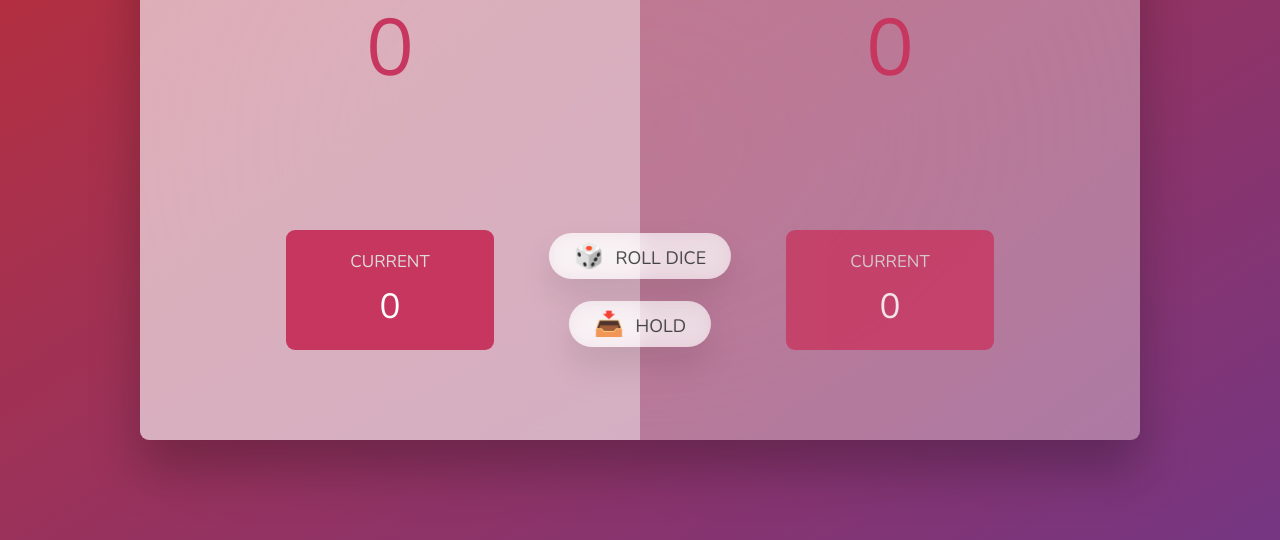
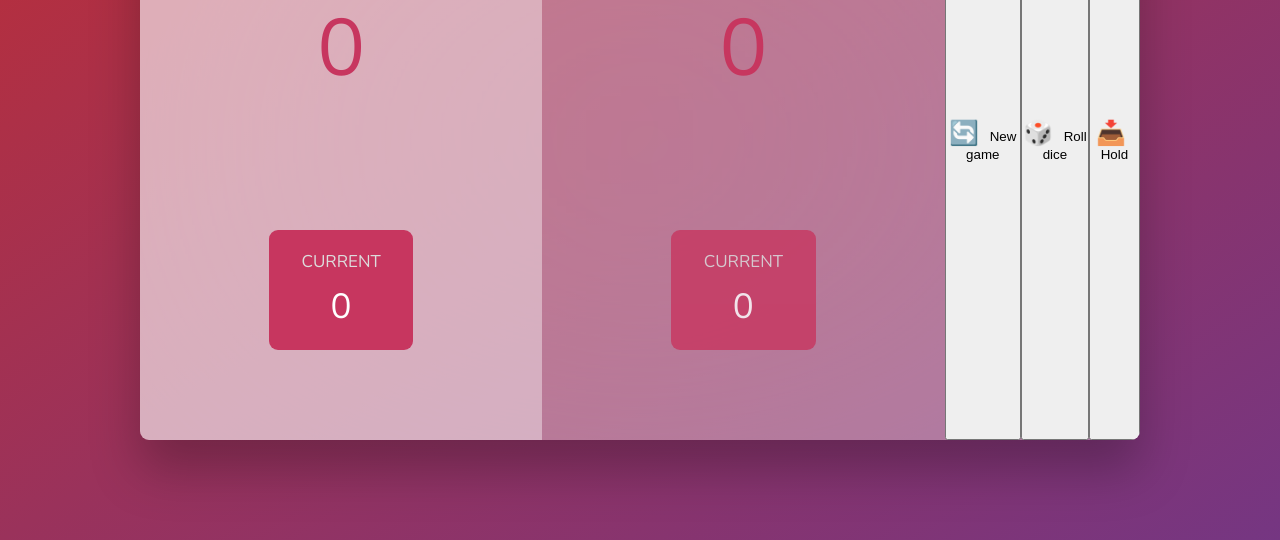
Before and after one commit to DevRelLewis/oinkgame, a plain HTML site: page index.html in a window 1280 px wide. Shown: the part 260-800 px from the top of the page. Drawn offline with nearby package versions, Linux system fonts and the light colour scheme.

Commit message:
new game name

```diff
--- a/index.html
+++ b/index.html
@@ -5,7 +5,7 @@
     <meta name="viewport" content="width=device-width, initial-scale=1.0" />
     <meta http-equiv="X-UA-Compatible" content="ie=edge" />
     <link rel="stylesheet" href="style.css" />
-    <title>Pig Game</title>
+    <title>Oink Oink Game</title>
   </head>
   <body>
     <main>
--- a/style.css
+++ b/style.css
@@ -100,28 +100,6 @@ main {
 }
 
 /* ABSOLUTE POSITIONED ELEMENTS */
-.btn {
-  position: absolute;
-  left: 50%;
-  transform: translateX(-50%);
-  color: #444;
-  background: none;
-  border: none;
-  font-family: inherit;
-  font-size: 1.8rem;
-  text-transform: uppercase;
-  cursor: pointer;
-  font-weight: 400;
-  transition: all 0.2s;
-
-  background-color: white;
-  background-color: rgba(255, 255, 255, 0.6);
-  backdrop-filter: blur(10px);
-
-  padding: 0.7rem 2.5rem;
-  border-radius: 50rem;
-  box-shadow: 0 1.75rem 3.5rem rgba(0, 0, 0, 0.1);
-}
 
 .btn::first-letter {
   font-size: 2.4rem;
```
